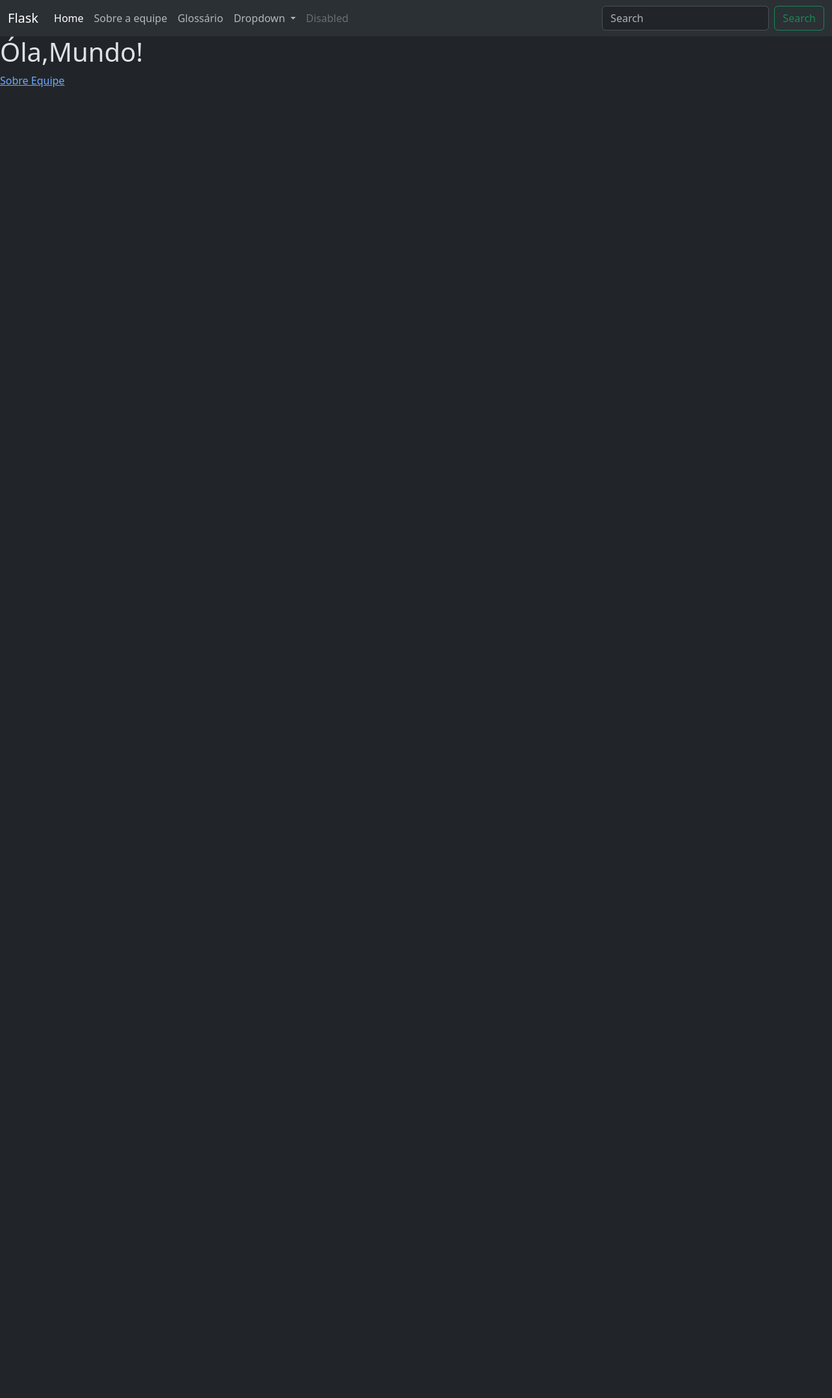
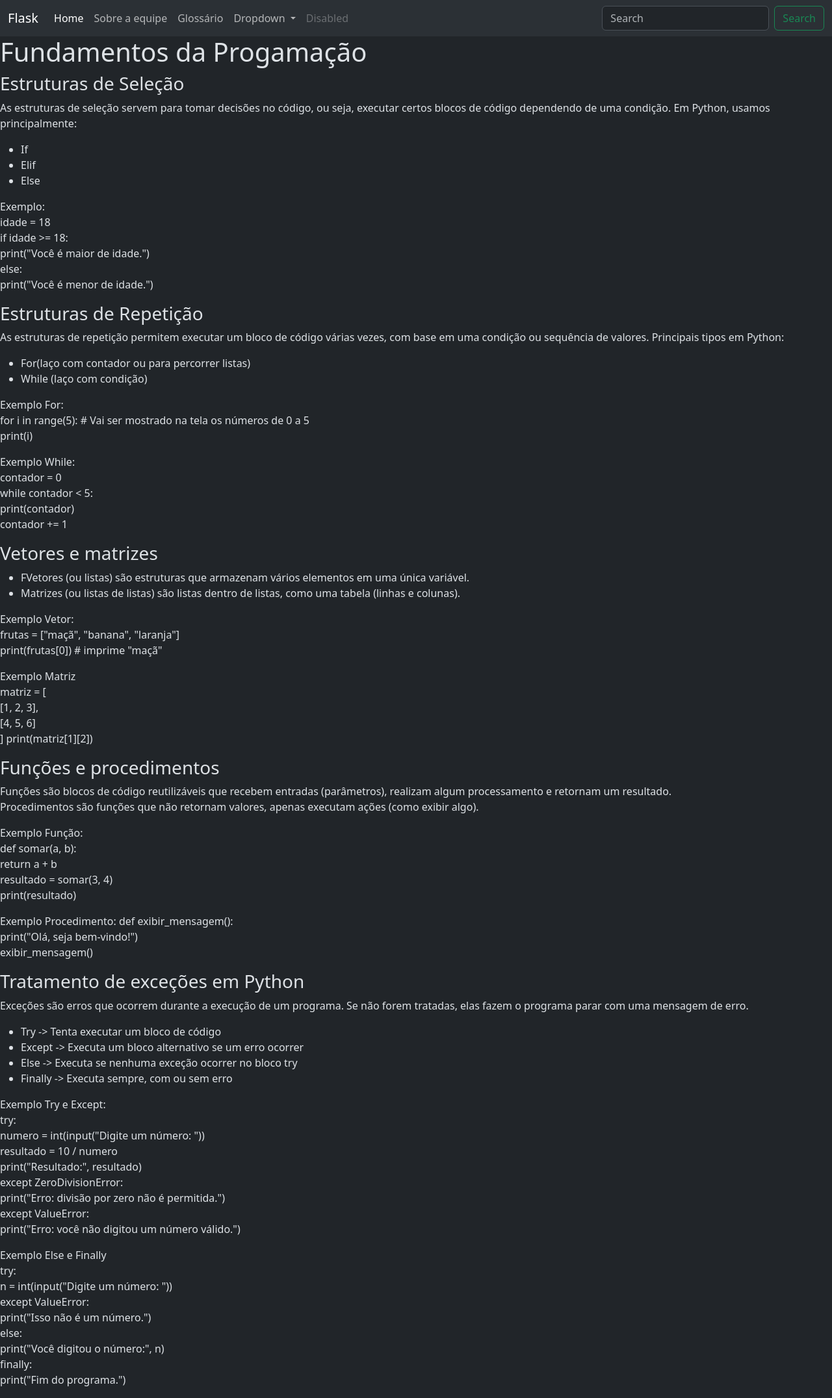
Before and after one commit to guilhermlcn/projeto_final_ip_cc, a Flask app: page / in a window 1280 px wide. Shown: the whole page at 65% size. Before the commit the page ends 134 px from the top, so only its background shows below. Run offline with Flask 3, Linux system fonts and the light colour scheme.

Commit message:
Update index.html

```diff
--- a/templates/index.html
+++ b/templates/index.html
@@ -1,5 +1,111 @@
 {% extends "modelo.html" %}
 {% block conteudo %}
-    <h1>Óla,Mundo!</h1>
-    <a href="/sobre-equipe">Sobre Equipe</a>
+<h1>Fundamentos da Progamação</h1>
+
+<h3>Estruturas de Seleção</h3>
+<p>As estruturas de seleção servem para tomar decisões no código, ou seja, executar certos blocos de código dependendo de uma condição. Em Python, usamos principalmente:</p>
+<ul>
+    <li>If</li>
+    <li>Elif</li>
+    <li>Else</li>
+</ul>
+<p>Exemplo:<br>
+
+idade = 18<br>
+
+if idade >= 18:<br>
+    print("Você é maior de idade.")<br>
+else:<br>
+    print("Você é menor de idade.")<br></p>
+
+<h3>Estruturas de Repetição</h3>
+<p>As estruturas de repetição permitem executar um bloco de código várias vezes, com base em uma condição ou sequência de valores. Principais tipos em Python:</p>
+
+<ul>
+    <li>For(laço com contador ou para percorrer listas)</li>
+    <li>While (laço com condição)</li>
+</ul>
+<p>Exemplo For:<br>
+for i in range(5):  # Vai ser mostrado na tela os números de 0 a 5<br>
+    print(i)<br>
+</p>
+
+<p>Exemplo While:<br>
+contador = 0<br>
+while contador < 5:<br>
+    print(contador)<br>
+    contador += 1<br>
+</p>
+
+
+<h3>Vetores e matrizes</h3>
+
+<ul>
+    <li>FVetores (ou listas) são estruturas que armazenam vários elementos em uma única variável.</li>
+    <li>Matrizes (ou listas de listas) são listas dentro de listas, como uma tabela (linhas e colunas).</li>
+</ul>
+<p>Exemplo Vetor:<br>
+frutas = ["maçã", "banana", "laranja"]<br>
+print(frutas[0])  # imprime "maçã"<br>
+</p>
+<p>Exemplo Matriz<br>
+matriz = [<br>
+    [1, 2, 3],<br>
+    [4, 5, 6]<br>
+]
+print(matriz[1][2])<br>
+</p>
+
+
+<h3>Funções e procedimentos</h3>
+<p>Funções são blocos de código reutilizáveis que recebem entradas (parâmetros), realizam algum processamento e retornam um resultado.<br>
+    Procedimentos são funções que não retornam valores, apenas executam ações (como exibir algo).</p>
+
+<p>Exemplo Função:<br>
+
+def somar(a, b):<br>
+return a + b<br>
+
+resultado = somar(3, 4)<br>
+print(resultado)<br>
+</p>
+
+<p>Exemplo Procedimento:
+
+def exibir_mensagem():<br>
+    print("Olá, seja bem-vindo!")<br>
+
+exibir_mensagem()<br>
+</p>
+
+<h3>Tratamento de exceções em Python</h3>
+<p>Exceções são erros que ocorrem durante a execução de um programa. Se não forem tratadas, elas fazem o programa parar com uma mensagem de erro.</p>
+<ul>
+    <li>Try -> Tenta executar um bloco de código</li>
+    <li>Except -> Executa um bloco alternativo se um erro ocorrer</li>
+    <li>Else -> Executa se nenhuma exceção ocorrer no bloco try</li>
+    <li>Finally -> Executa sempre, com ou sem erro</li>
+</ul>
+<p>Exemplo Try e Except:<br>
+try:<br>
+    numero = int(input("Digite um número: "))<br>
+    resultado = 10 / numero<br>
+    print("Resultado:", resultado)<br>
+except ZeroDivisionError:<br>
+    print("Erro: divisão por zero não é permitida.")<br>
+except ValueError:<br>
+    print("Erro: você não digitou um número válido.")<br>
+</p>
+
+<p>Exemplo Else e Finally<br>
+try:<br>
+    n = int(input("Digite um número: "))<br>
+except ValueError:<br>
+    print("Isso não é um número.")<br>
+else:<br>
+    print("Você digitou o número:", n)<br>
+finally:<br>
+    print("Fim do programa.")<br>
+</p>
+
 {% endblock %}
```
